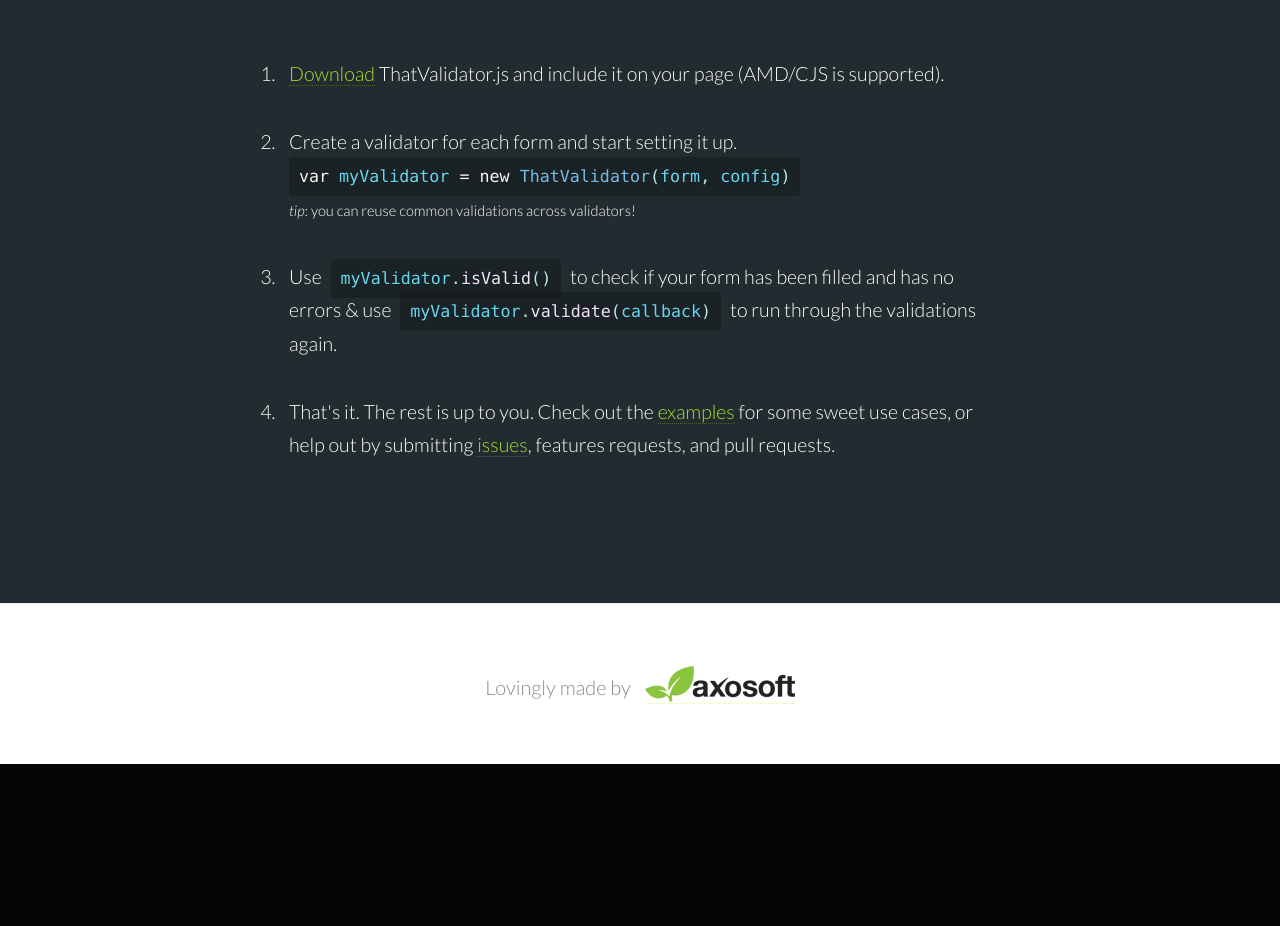
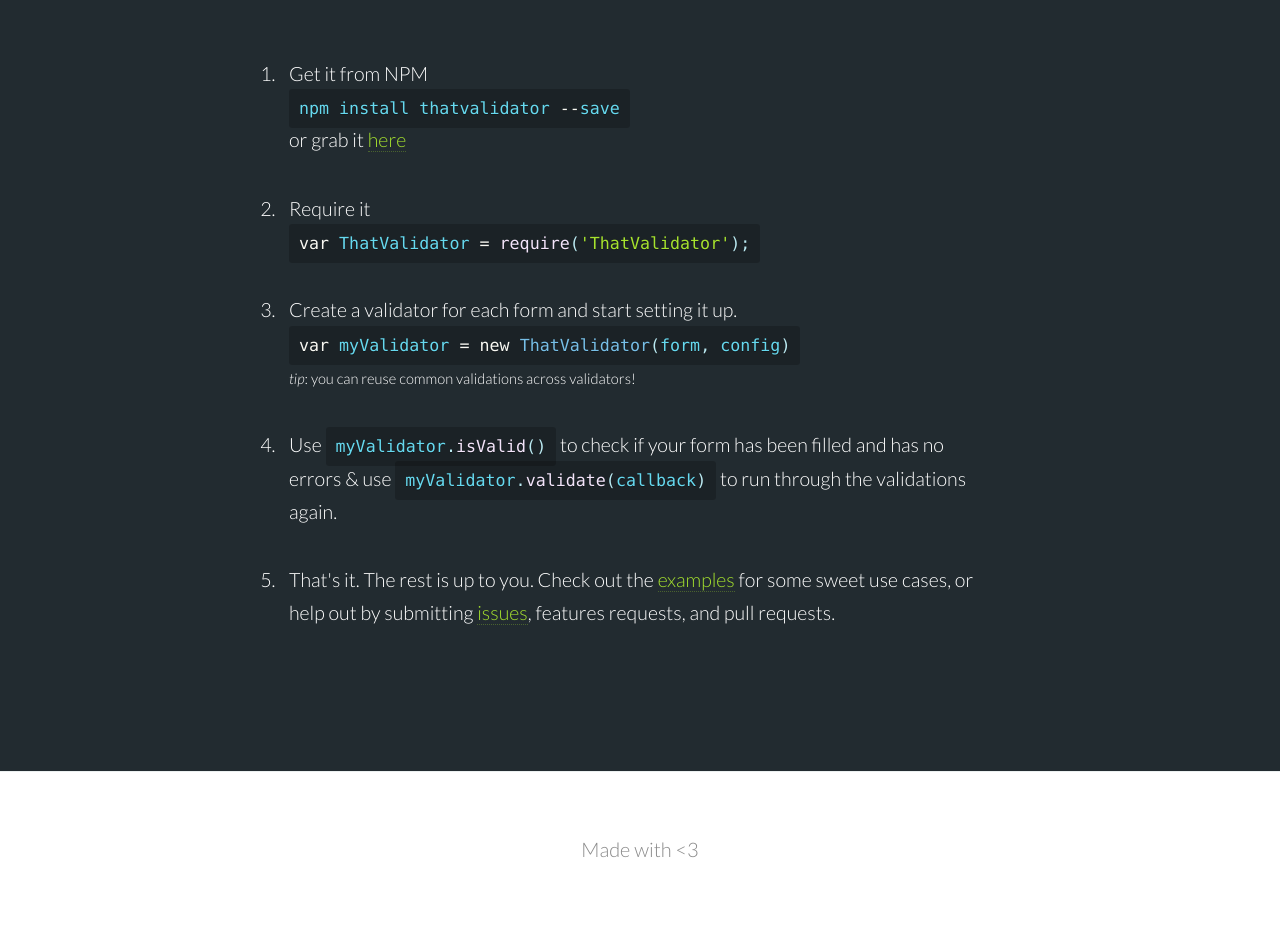
Before and after one commit to JonDum/ThatValidator, a plain HTML site: page index.html in a window 1280 px wide. Shown: the part 3418-4344 px from the top of the page. Before the commit the page ends 4182 px from the top, so only its background shows below. Drawn offline with Linux system fonts and the light colour scheme.

Commit message:
Update gh-pages

```diff
--- a/index.html
+++ b/index.html
@@ -5,7 +5,7 @@
 
     <meta charset="utf-8"/>
     <meta http-equiv="X-UA-Compatible" content="IE=edge,chrome=1"/>
-    <title>ThatValidator</title>
+    <title>ThatValidator: Javascript Form Validation That Doesn't Suck</title>
 
 
     <link href='http://fonts.googleapis.com/css?family=Lato:100,300,700,300italic|Josefin+Sans:100' rel='stylesheet' type='text/css'>
@@ -315,7 +315,18 @@
 
         <div class='wrap'>
             <ol>
-                <li><a href='https://github.com/Axosoft/ThatValidator/blob/master/ThatValidator.js'>Download</a> ThatValidator.js and include it on your page (AMD/CJS is supported).</li>
+                <li>
+                    Get it from NPM
+                    <br/>
+                    <code class='language-javascript'><pre>npm install thatvalidator --save</pre></code>
+                    <br/>
+                    or grab it <a href='https://github.com/Axosoft/ThatValidator/blob/master/ThatValidator.js'>here</a>
+                </li>
+                <li>
+                    Require it
+                    <br/>
+                    <code class='language-javascript'><pre>var ThatValidator = require('ThatValidator');</pre></code>
+                </li>
                 <li>Create a validator for each form and start setting it up.<br/><code class='language-javascript' style='margin-left: 0'><pre>var myValidator = new ThatValidator(form, config)</pre></code><br/><small><em>tip</em>: you can reuse common validations across validators!</small></li>
                 <li>Use <code class='language-javascript'><pre>myValidator.isValid()</pre></code> to check if your form has been filled and has no errors &amp; use <code class='language-javascript'><pre>myValidator.validate(callback)</pre></code> to run through the validations again.</li>
                     <li>That's it. The rest is up to you. Check out the <a href='/ThatValidator/examples/generic-signup'>examples</a> for some sweet use cases, or help out by submitting <a href='https://github.com/Axosoft/ThatValidator/issues'>issues</a>, features requests, and pull requests.</li>
@@ -329,8 +340,7 @@
 
 <footer id='made-by'>
 
-        Lovingly made by
-        <a href='http://axosoft.com?ref=ThatValidator' class='axosoft-logo' alt='Axosoft'>Axosoft</a>
+        Made with &lt;3
 
 </footer>
 
--- a/src/css/pages/index.styl
+++ b/src/css/pages/index.styl
@@ -207,7 +207,6 @@
     code
         background fade-out(#000, 0.8)
         padding 0.6em
-        margin 0.3em
         border-radius 3px
         font-size 0.85em
 
```
Also changed, not shown: 404.html (+1 -2 lines), src/pages/index.html (+12 -1 lines), src/templates/footer.html (+1 -2 lines), css/styles.css.
